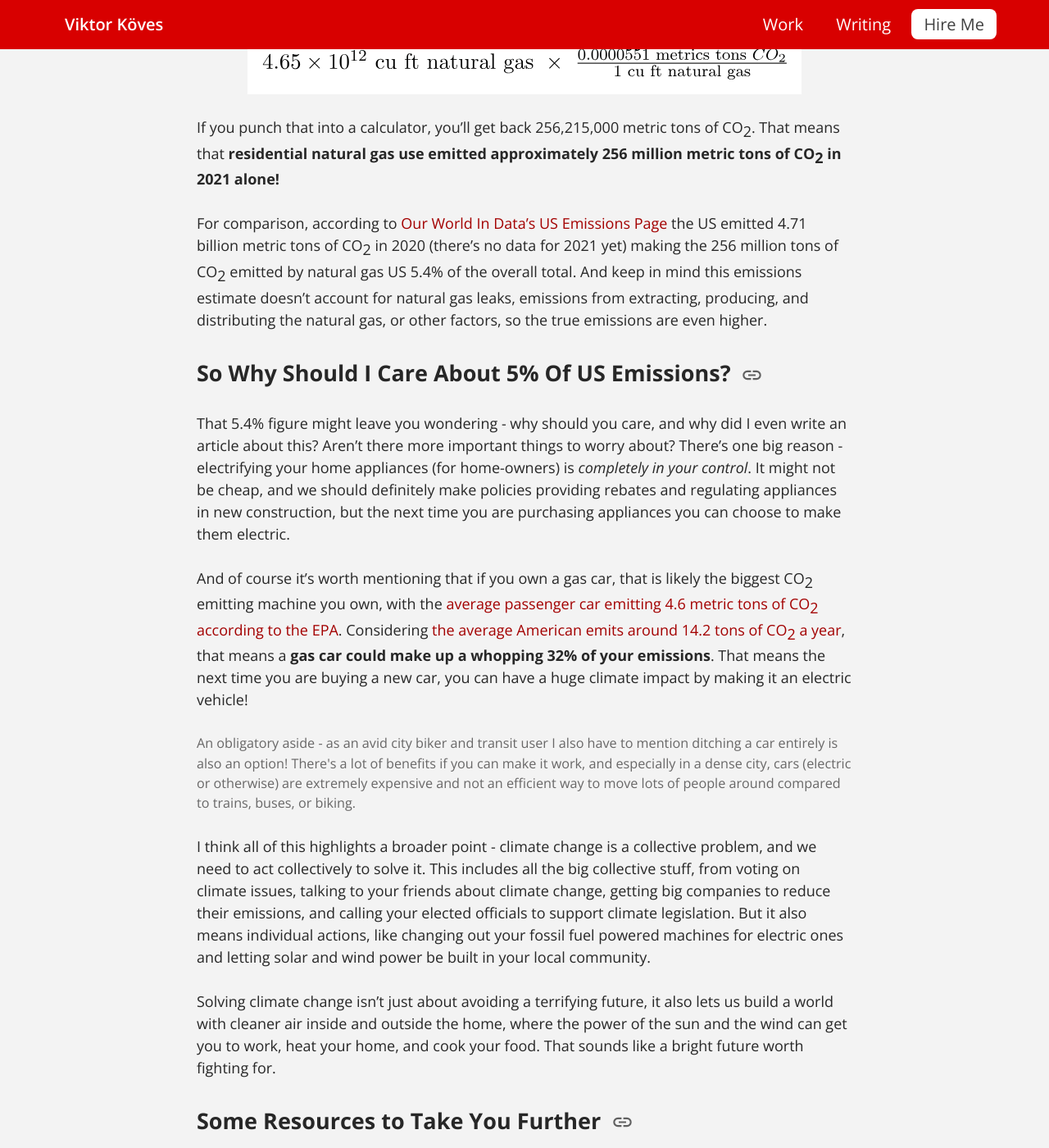
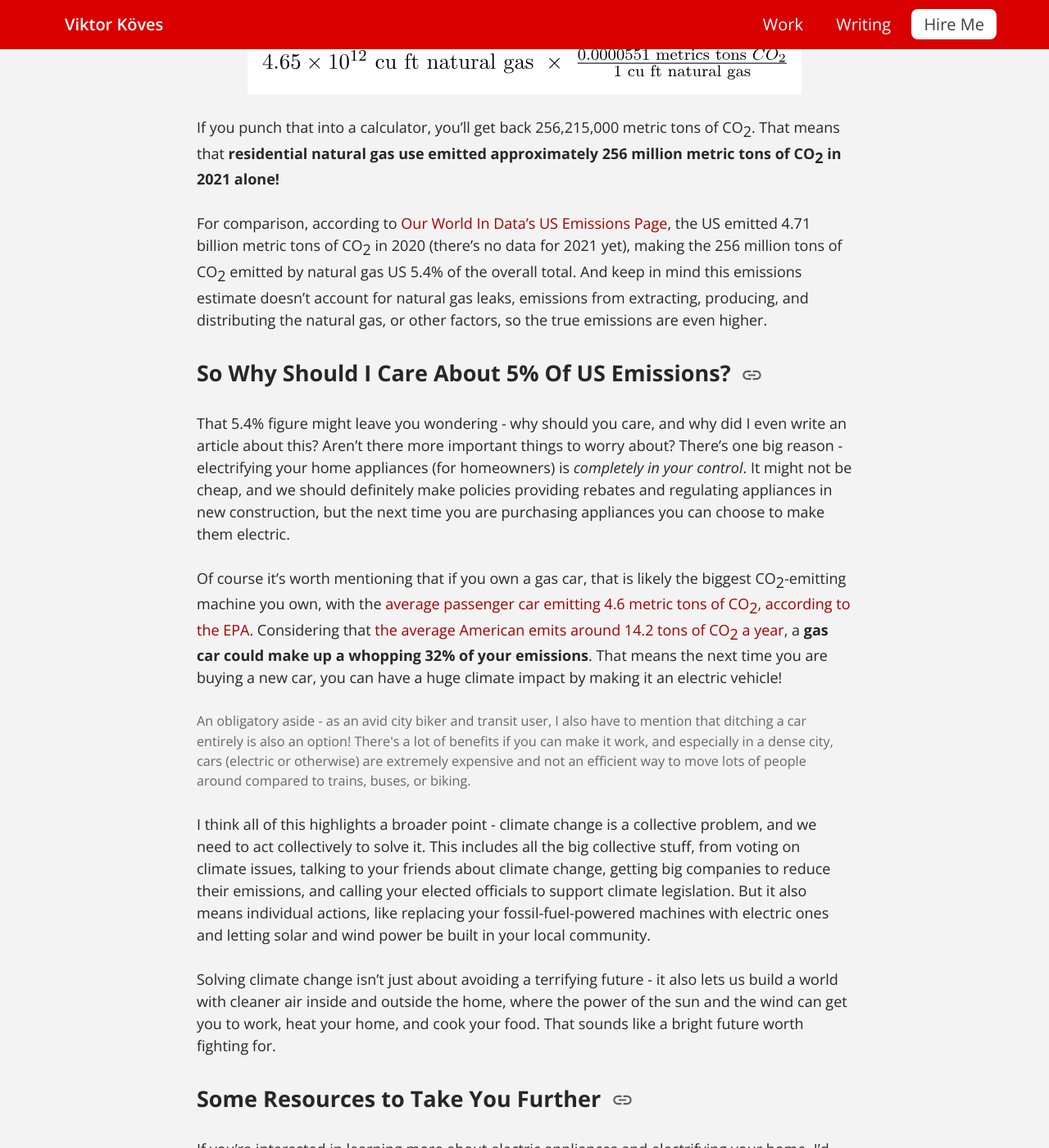
Before and after one commit to vkoves/vkoves.github.io, a Jekyll site: the page built from _posts/2022-06-04-stop-climate-change-by-ditching-natural-gas.md, in a window 1280 px wide and 1400 px high, scrolled down 2164 px. Shown: the whole window at 82% size. Built offline with Jekyll 4.4.1, drawn with Linux system fonts in a browser that asks for light colours; some of the changed text lies outside the part shown.

Commit message:
Fix up grammar issues Krisztian pointed out

```diff
--- a/_posts/2022-06-04-stop-climate-change-by-ditching-natural-gas.md
+++ b/_posts/2022-06-04-stop-climate-change-by-ditching-natural-gas.md
@@ -16,8 +16,8 @@ because these emissions come from _inside_ your home.
 
 Not sure what I'm referring to? I'm talking about natural gas home heaters,
 water heaters, stoves, and dryers. Natural gas is made primarily out of methane
-([Natural Gas Explained | EIA](https://www.eia.gov/energyexplained/natural-gas/)) a fossil fuel
-that, when burned, emits carbon dioxide and a host of other pollutants:
+([Natural Gas Explained | EIA](https://www.eia.gov/energyexplained/natural-gas/)),
+ a fossil fuel that, when burned, emits carbon dioxide and a host of other pollutants:
 
 > &ldquo;The emissions from natural gas-fired boilers and furnaces include
   nitrogen oxides (NOx), carbon monoxide (CO), and carbon dioxide
@@ -67,12 +67,12 @@ gas use was 4.65 trillion cubic feet in 2021</strong>
 1. From math class we know one trillion is 1,000,000,000,000 or more simply
 10<sup>12</sup>, while one thousand is 1,000 or 10<sup>3</sup>.
 
-1. That means by dividing our previous 0.0551 tons CO<sub>2</sub> per thousands
-of cubic feet number by 10<sup>3</sup> we get that a single cubic foot of natural gas
+1. By dividing our previous 0.0551 tons CO<sub>2</sub> per thousand cubic feet
+number by 10<sup>3</sup>, we get that a single cubic foot of natural gas
 emits 0.0000551 metric tons of CO<sub>2</sub>.
 
-That means to get our total CO<sub>2</sub> emissions from residential natural
-gas use we need to take 4.65 trillion cubic feet and multiply by
+To get our total CO<sub>2</sub> emissions from residential natural
+gas use, we need to take 4.65 trillion cubic feet and multiply by
 0.0000551 metric tons CO<sub>2</sub> per cubic foot.
 
 Or written out:
@@ -87,8 +87,8 @@ CO<sub>2</sub>. That means that <strong>residential natural gas use emitted appr
  256 million metric tons of CO<sub>2</sub> in 2021 alone!</strong>
 
 For comparison, according to
-[Our World In Data's US Emissions Page](https://ourworldindata.org/co2/country/united-states#what-are-the-country-s-annual-co2-emissions)
-the US emitted 4.71 billion metric tons of CO<sub>2</sub> in 2020 (there's no data for 2021 yet) making the
+[Our World In Data's US Emissions Page](https://ourworldindata.org/co2/country/united-states#what-are-the-country-s-annual-co2-emissions),
+the US emitted 4.71 billion metric tons of CO<sub>2</sub> in 2020 (there's no data for 2021 yet), making the
 256 million tons of CO<sub>2</sub> emitted by natural gas US 5.4% of the overall
 total. And keep in mind this emissions estimate doesn't account for natural gas
 leaks, emissions from extracting, producing, and distributing the natural gas,
@@ -99,22 +99,22 @@ or other factors, so the true emissions are even higher.
 That 5.4% figure might leave you wondering - why should you care, and why
 did I even write an article about this? Aren't there more important things to
 worry about? There's one big reason - electrifying your home appliances (for
-home-owners) is _completely in your control_. It might not be
+homeowners) is _completely in your control_. It might not be
 cheap, and we should definitely make policies providing rebates and regulating
 appliances in new construction, but the next time you are purchasing appliances
 you can choose to make them electric.
 
-And of course it's worth mentioning that if you own a gas car, that is likely
-the biggest CO<sub>2</sub> emitting machine you own, with the [average passenger car emitting
-4.6 metric tons of CO<sub>2</sub> according to the EPA](https://www.epa.gov/greenvehicles/greenhouse-gas-emissions-typical-passenger-vehicle).
-Considering [the average American emits around 14.2 tons of CO<sub>2</sub> a year](https://ourworldindata.org/co2/country/united-states#per-capita-how-much-co2-does-the-average-person-emit),
-that means a <strong>gas car could make up a whopping 32% of your emissions</strong>.
+Of course it's worth mentioning that if you own a gas car, that is likely
+the biggest CO<sub>2</sub>-emitting machine you own, with the [average passenger car emitting
+4.6 metric tons of CO<sub>2</sub>, according to the EPA](https://www.epa.gov/greenvehicles/greenhouse-gas-emissions-typical-passenger-vehicle).
+Considering that [the average American emits around 14.2 tons of CO<sub>2</sub> a year](https://ourworldindata.org/co2/country/united-states#per-capita-how-much-co2-does-the-average-person-emit), a <strong>gas car could
+make up a whopping 32% of your emissions</strong>.
 That means the next time you are buying a new car, you can have a huge climate
 impact by making it an electric vehicle!
 
 <p class="small">
-  An obligatory aside - as an avid city biker and transit user I also have to
-  mention ditching a car entirely is also an option! There's a lot of benefits if you
+  An obligatory aside - as an avid city biker and transit user, I also have to
+  mention that ditching a car entirely is also an option! There's a lot of benefits if you
   can make it work, and especially in a dense city, cars (electric or otherwise)
   are extremely expensive and not an efficient way to move lots of people around
   compared to trains, buses, or biking.
@@ -125,10 +125,10 @@ collective problem, and we need to act collectively to solve it. This includes
 all the big collective stuff, from voting on climate issues, talking to your
 friends about climate change, getting big companies to reduce their emissions,
 and calling your elected officials to support climate legislation. But it also
-means individual actions, like changing out your fossil fuel powered machines
-for electric ones and letting solar and wind power be built in your local community.
+means individual actions, like replacing your fossil-fuel-powered machines
+with electric ones and letting solar and wind power be built in your local community.
 
-Solving climate change isn't just about avoiding a terrifying future, it also
+Solving climate change isn't just about avoiding a terrifying future - it also
 lets us build a world with cleaner air inside and outside the home, where the
 power of the sun and the wind can get you to work, heat your home, and cook your
 food. That sounds like a bright future worth fighting for.
@@ -174,17 +174,17 @@ your home, I'd encourage you to check out these resources:
 
 Lastly, I want to plug [Decarbonize My State](https://decarbonizemystate.com/),
 a project I've contributed to that seeks to help visualize emissions
-information on a state by state basis. If you're curious what the biggest sources
+information on a state-by-state basis. If you're curious what the biggest sources
 of emissions are in your state, I'd encourage you to check it out.
 
 
-{% include linkedHeading.html heading="I Have Some Gripes (Counter Points)" level=2 %}
+{% include linkedHeading.html heading="I Have Some Gripes (Counterpoints)" level=2 %}
 
-Alright, alright, you read this and you have some issues with my points. Let me
+Alright, alright, you've read this and you have some issues with my points. Let me
 just address a few that I've seen:
 
 {% include linkedHeading.html heading="Electric cooking sucks, I love cooking with gas!" level=3 %}
-Check out [wtf is 'induction cooking' on YouTube][wtf-is-induction], which walks through induction cooking through a
+Check out [wtf is 'induction cooking' on YouTube][wtf-is-induction], which walks through induction cooking from a
 cook's perspective. The old school electric stoves (the ones with the coils that
 glow red) often were really annoying and had lots of problems, but induction
 works totally differently and is _much_ better in a variety of ways. If you can,
@@ -193,7 +193,7 @@ try it at a friend's house or buy a small induction cooktop to test with.
 {% include linkedHeading.html heading="Most US electricity comes from natural gas anyway 🙄" level=3 %}
 
 Alright, alright, no need for the eye roll! There's a few things to unpack here, but let's
-start with the face value argument here - that if the electric grid is mostly
+start with the face value argument - that if the electric grid is mostly
 natural gas, there's no point switching to electric appliances. This isn't true for one simple reason - a giant
 gas power plant is going to be much more efficient at converting natural gas into energy
 than your home stove, and electric stoves lose less energy than gas stoves.
@@ -202,20 +202,20 @@ But also, there's a few other factors that challenge this:
 
 1. **The US energy grid already has 20% of power coming from renewables, and 20%
 from nuclear**, meaning (in rough terms) that 40% of electricity in the US is
-carbon free _today_. ([Electricity Explained | EIA][eia-electricity-explained])
+carbon-free _today_. ([Electricity Explained | EIA][eia-electricity-explained])
 
 1. **The share of energy coming from renewables is steadily increasing**
 ([Electricity Explained | EIA][eia-electricity-explained]), so the grid is getting
-cleaner all the time. This means your electric appliances get emit less
+cleaner all the time. This means your electric appliances emit less
 and less over time.
 
-1. **If you buy a gas stove or car now you're _committing_ to future emissions** -
+1. **If you buy a gas stove or car now, you're _committing_ to future emissions** -
 related to points 1 and 2 above, if you buy a gas appliance you're not just
 emitting today, you're locking in emissions for the time until that appliance is
 replaced, often for a decade more. These so-called committed emissions already
 jeopardize us hitting our climate goals
 ([Committed emissions from existing energy... | Nature](https://www.nature.com/articles/s41586-019-1364-3)),
-which is why **it's crucial we don't buy new fossil fuel powered appliances!**
+which is why **it's crucial that we don't buy new fossil-fuel-powered appliances!**
 
 
 [wtf-is-induction]: https://www.youtube.com/watch?v=Xn1LUo5ra_A
```
Also changed, not shown: other parts of _posts/2022-06-04-stop-climate-change-by-ditching-natural-gas.md (+5 -5 lines).
